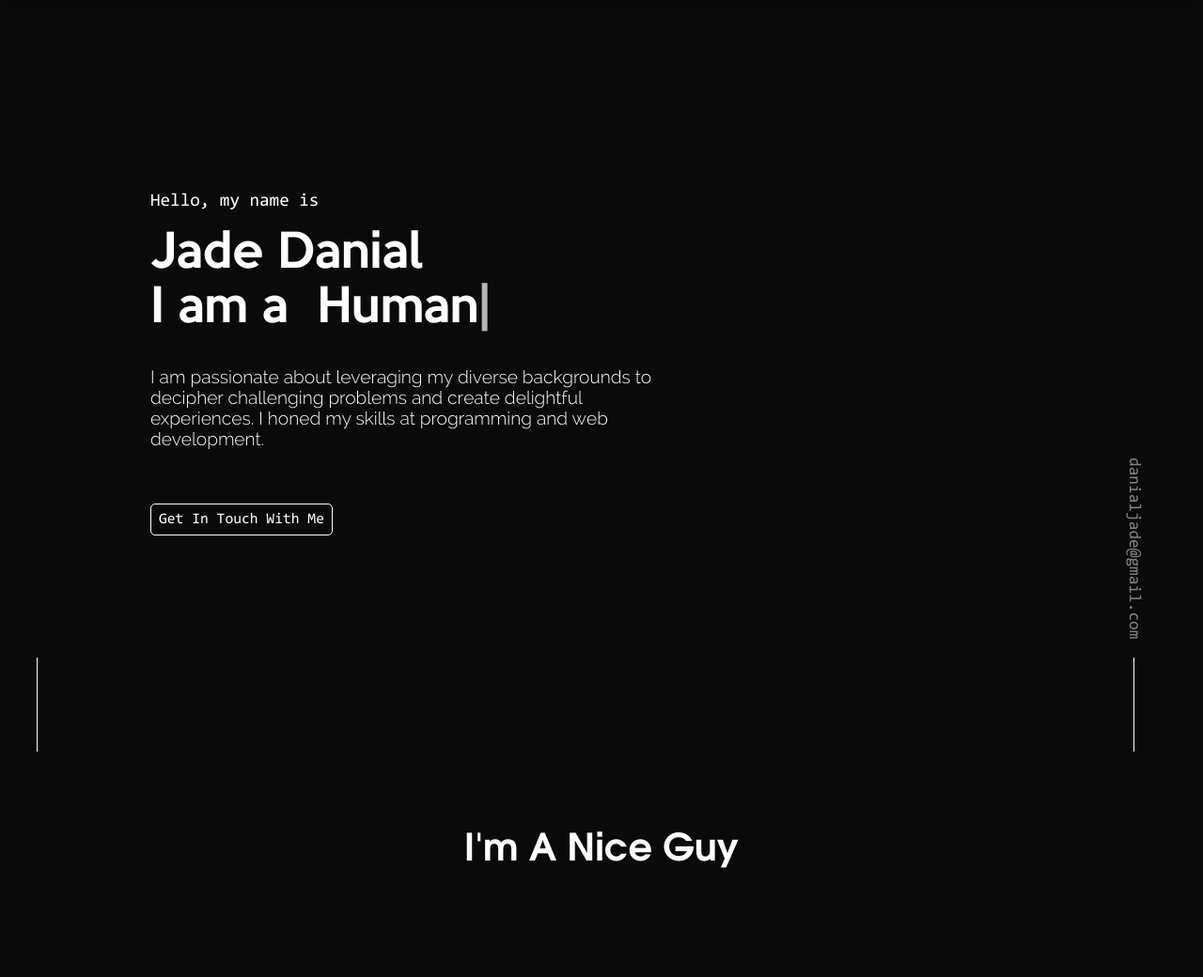
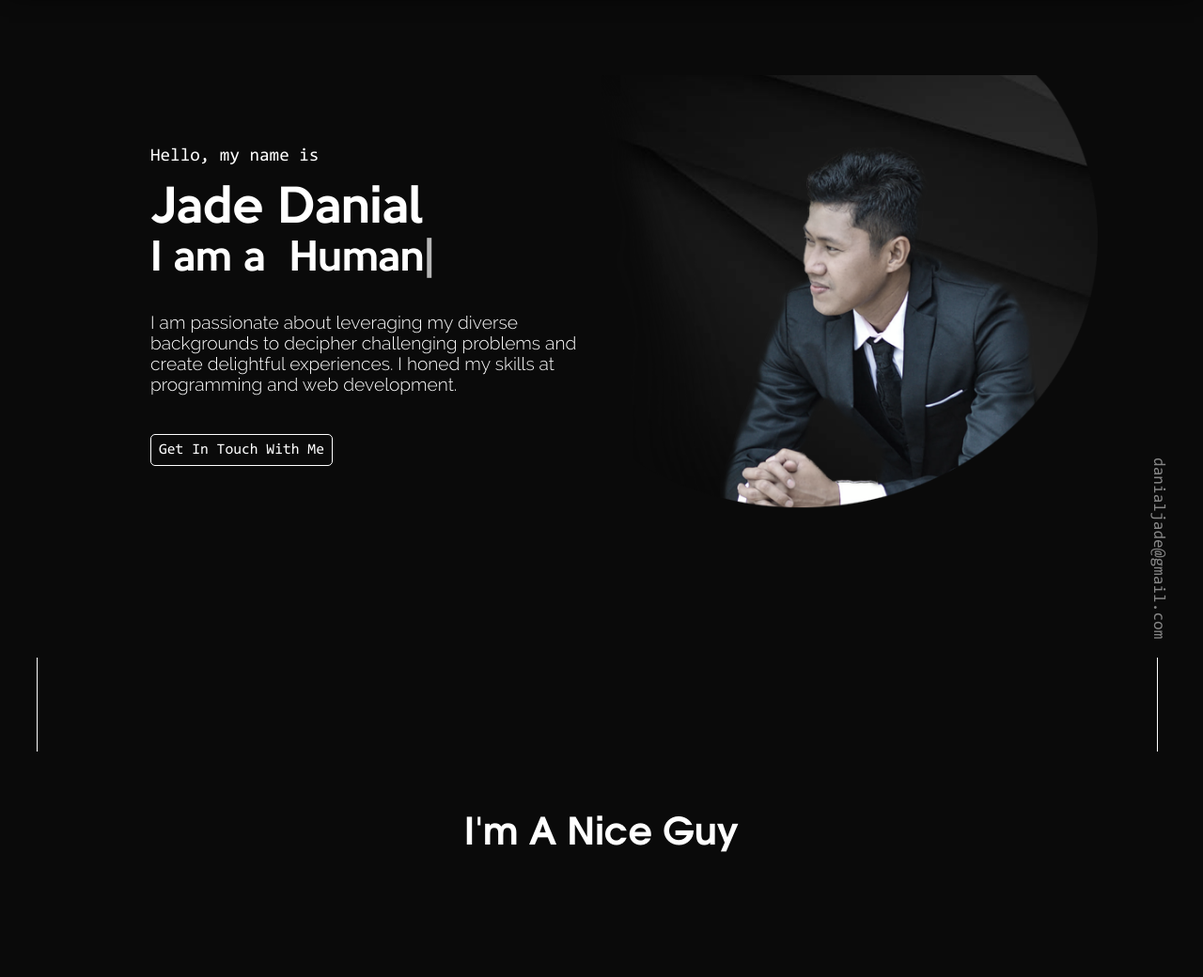
Before and after one commit to jadedanial/portfolio, a Django app: page / in a window 1280 px wide. Shown: the top 1040 px of the page at 94% size. Run offline with Django 3.2, Linux system fonts and the light colour scheme; data that the repository does not hold is empty; some libraries are stand-ins or nearby versions.

Commit message:
Add picture to header section.

```diff
--- a/blog/static/blog/css/theme.css
+++ b/blog/static/blog/css/theme.css
@@ -124,11 +124,8 @@ body{
 }
 
 #header{
-    margin-top: 10rem;
-}
-
-#header div{
-    text-align: left;
+    display: grid;
+    grid-template-columns: 100% 0%;
 }
 
 #header p{
@@ -139,23 +136,34 @@ body{
 #hello{
     font-family: consola;
     font-size: 1.2rem;
+    margin-top: 7rem;
     margin-left: 3rem;
 }
 
-#header div:nth-child(3){
+#nametag{
     font-family: calm;
     font-size: 1.3rem;
     margin: 1rem 3rem 2rem 3rem;
 }
 
-#header div:nth-child(4){
+#motto{
     font-family: raleway;
     font-size: 1.2rem;
     margin: 0 5rem 0 3rem;
 }
 
-#header div:nth-child(5){
+#header-button{
     margin: 4rem 0 3rem 3rem;
+}
+
+#big-img{
+    display: none;
+}
+
+#me-img{
+    width: 100%;
+    filter: grayscale(50%);
+    -webkit-filter: grayscale(50%);
 }
 
 .more-button{
@@ -266,14 +274,7 @@ body{
 }
 
 #profileimg{
-    filter: grayscale(100%);
-    -webkit-filter: grayscale(100%);
     width: 10rem;
-}
-
-#profileimg:hover{
-    filter: none;
-    -webkit-filter: grayscale(0);
 }
 
 #abouttext{
@@ -504,21 +505,31 @@ body{
         display: inline;
     }
 
+    #header{
+        display: grid;
+        grid-template-columns: 50% 50%;
+    }
+
     #hello{
         margin-left: 10rem;
     }
 
-    #header div:nth-child(3){
-        font-size: 3rem;
-        margin: 1rem 10rem 2rem 10rem;
+    #nametag{
+        font-size: 2.5rem;
+        margin: 1rem 0rem 2rem 10rem;
     }
 
-    #header div:nth-child(4){
-        margin: 0 35rem 0 10rem;
+    #motto{
+        margin: 2rem 0 3rem 10rem;
     }
 
-    #header div:nth-child(5){
-        margin: 4rem 0 3rem 10rem;
+    #header-button{
+        margin: 0 0 0 10rem;
+    }
+
+    #big-img{
+        display: block;
+        padding: 5rem 7rem 0 0;
     }
 
     .pagetitle p, #postdetailtitle p{
@@ -630,7 +641,7 @@ body{
     #user-email-list{
         display: block;
         position: fixed;
-        right: 5%;
+        right: 3%;
         bottom: 0%;
     }
 
--- a/blog/templates/blog/section.html
+++ b/blog/templates/blog/section.html
@@ -3,23 +3,27 @@
 {% block content %}
 	<!--------------------------- header section-->
 	<section id="header">
-		<div></div>
+		<div>
 			<div id="hello">
 				<br>
 				<br>
 				<p>Hello, my name is</p>
 			</div>
-		<div>
+			<div id="nametag">
 				<p style="font-size: 3rem;">Jade Danial</p>
 				<div class="flex">
 					<p class="header-sub-title">I am a &nbsp;</p><p class="header-sub-title" id="word"></p><p class="blink">|</p>
 				</div>
 			</div>
-		<div>
+			<div id="motto">
 				<p>I am passionate about leveraging my diverse backgrounds to decipher challenging problems and create delightful experiences. I honed my skills at programming and web development.</p>
 			</div>
-		<div>
+			<div id="header-button">
 				<a class="more-button" href="mailto:danialjade@gmail.com">Get In Touch With Me</a>
+			</div>
+		</div>
+		<div id="big-img">
+			<img src="{% static 'blog/media/user/me.png' %}" id="me-img">
 		</div>
 	</section>
 	<!--------------------------- about section -->
```
Also changed, not shown: blog/static/blog/media/user/me.png (added), blog/static/blog/media/user/profile.png. Lines whose indentation alone changed are shown as unchanged.
